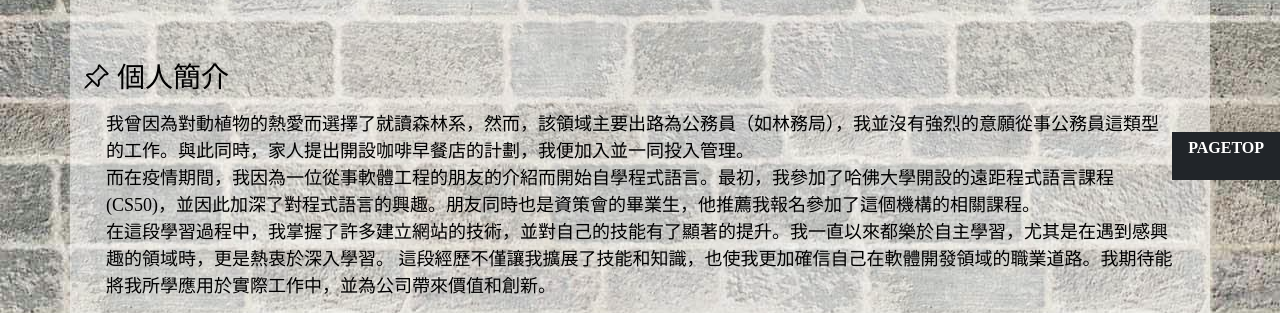
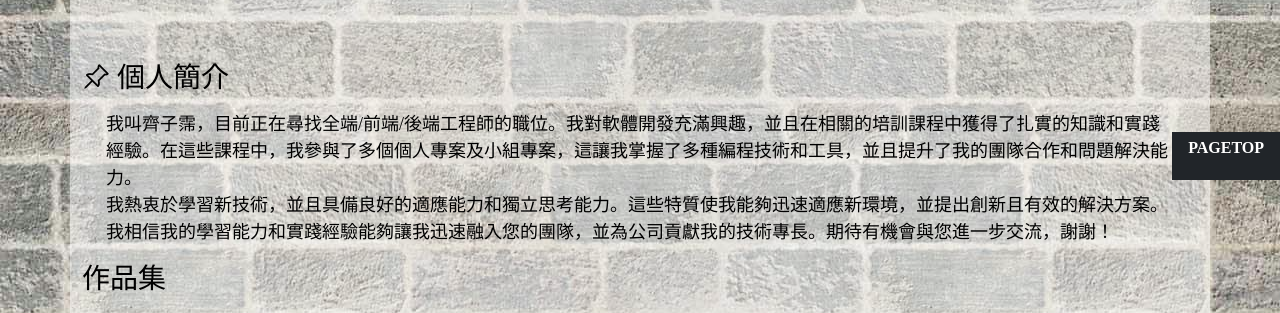
Before and after one commit to UmbrellaCHI/Resume, a plain HTML site: page Resume/index.html in a window 1280 px wide. Shown: the part 620-933 px from the top of the page. Drawn offline with nearby package versions, Linux system fonts and the light colour scheme; a web font is replaced by a local one.

Commit message:
Update index.html

```diff
--- a/Resume/index.html
+++ b/Resume/index.html
@@ -124,10 +124,9 @@
             <div id="about" class="">
                 <h3 class="mb-3"><i class="bi bi-pin-angle fw-bold"></i> 個人簡介</h3>
                 <p id="aboutme" class="mx-4">
-                    我曾因為對動植物的熱愛而選擇了就讀森林系，然而，該領域主要出路為公務員（如林務局），我並沒有強烈的意願從事公務員這類型的工作。與此同時，家人提出開設咖啡早餐店的計劃，我便加入並一同投入管理。<br>
-                    而在疫情期間，我因為一位從事軟體工程的朋友的介紹而開始自學程式語言。最初，我參加了哈佛大學開設的遠距程式語言課程(CS50)，並因此加深了對程式語言的興趣。朋友同時也是資策會的畢業生，他推薦我報名參加了這個機構的相關課程。<br>
-                    在這段學習過程中，我掌握了許多建立網站的技術，並對自己的技能有了顯著的提升。我一直以來都樂於自主學習，尤其是在遇到感興趣的領域時，更是熱衷於深入學習。
-                    這段經歷不僅讓我擴展了技能和知識，也使我更加確信自己在軟體開發領域的職業道路。我期待能將我所學應用於實際工作中，並為公司帶來價值和創新。<br>
+                    我叫齊子霈，目前正在尋找全端/前端/後端工程師的職位。我對軟體開發充滿興趣，並且在相關的培訓課程中獲得了扎實的知識和實踐經驗。在這些課程中，我參與了多個個人專案及小組專案，這讓我掌握了多種編程技術和工具，並且提升了我的團隊合作和問題解決能力。<br>
+                    我熱衷於學習新技術，並且具備良好的適應能力和獨立思考能力。這些特質使我能夠迅速適應新環境，並提出創新且有效的解決方案。<br>
+                    我相信我的學習能力和實踐經驗能夠讓我迅速融入您的團隊，並為公司貢獻我的技術專長。期待有機會與您進一步交流，謝謝！<br>
                 </p>
             </div>
             <div id="portfolio" class="mb-5">
```
